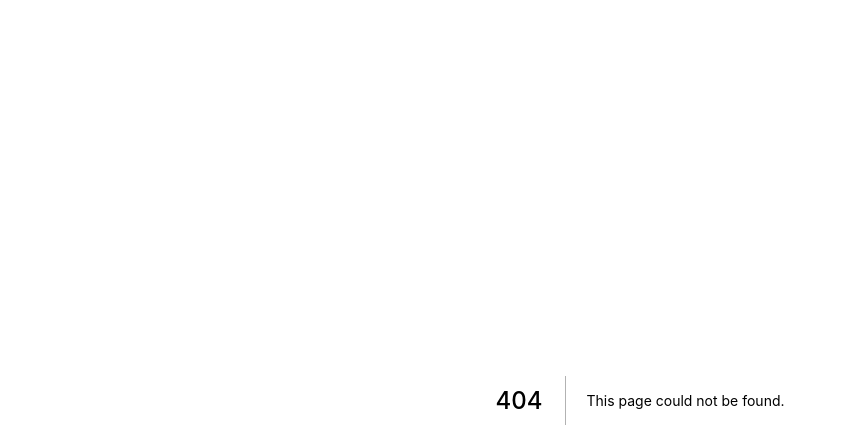
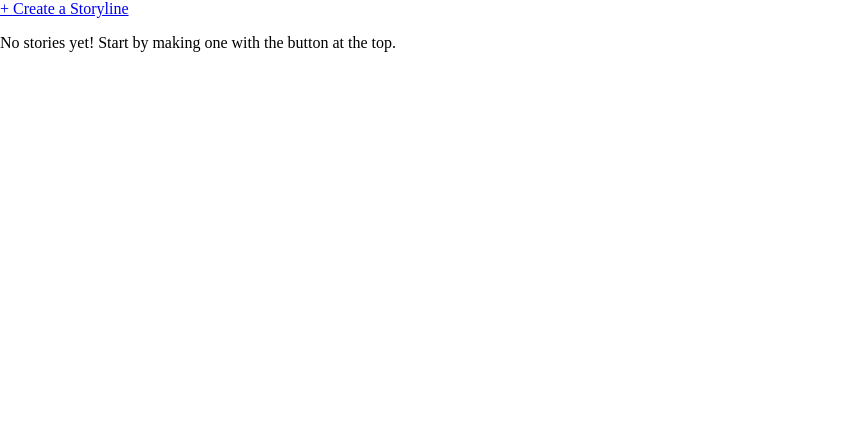
Before and after one commit to pocuslabs/make-a-quest, a Next.js app: page /stories in a window 1280 px wide. Before the commit this address had no page. Shown: the top 448 px of the page, without its empty margins (0-847 px from the left). Built offline with nearby package versions, Linux system fonts and the light colour scheme.

Commit message:
almost there, not storing name for some reason

```diff
--- /dev/null
+++ b/app/store.js
@@ -0,0 +1,8 @@
+import { configureStore } from '@reduxjs/toolkit';
+import gameReducer from '~/features/game/gameSlice';
+
+export const store = configureStore({
+  reducer: gameReducer
+});
+
+export default store;
--- a/components/Story.js
+++ b/components/Story.js
@@ -1,9 +1,9 @@
 import styles from "~/styles/components/Story.module.css"
 
-export default function Story({ data }) {
+export default function Story({ data: { name } }) {
 	return (
 		<div className={styles.story}>
-			{data.name}
+			{name}
 		</div>
 	)
 }
--- a/components/StoryConfig.js
+++ b/components/StoryConfig.js
@@ -1,19 +1,19 @@
 import Link from "next/link"
+import { useSelector } from "react-redux"
 
 import Story from "~/components/Story"
-import useGame from "~/hooks/useGame"
 import styles from "~/styles/components/StoryConfig.module.css"
 
 export default function StoryConfig(props) {
-	const { state, setState, resetState } = useGame();
+	const stories = useSelector((state) => state.stories)
 
 	return (
 		<div className={styles.storyConfig}>
-			<Link href="/storylines/new"><a>+ Create a Storyline</a></Link>
+			<Link href="/stories/new"><a>+ Create a Storyline</a></Link>
 
 			{
-				state.stories.length ? (
-					state.stories.map(story => (
+				stories.length ? (
+					Object.entries(stories).map(([id, story]) => (
 						<Story key={story.id} data={story} />
 					))
 				) : (
--- /dev/null
+++ b/features/game/gameSlice.js
@@ -0,0 +1,92 @@
+import uniqid from "uniqid";
+import { createSlice } from '@reduxjs/toolkit';
+
+const initialState = {
+  name: "",
+	stories: {}
+};
+
+// NOTE: Leaving this chunk as a comment for later use
+//
+// The function below is called a thunk and allows us to perform async logic. It
+// can be dispatched like a regular action: `dispatch(incrementAsync(10))`. This
+// will call the thunk with the `dispatch` function as the first argument. Async
+// code can then be executed and other actions can be dispatched. Thunks are
+// typically used to make async requests.
+// export const incrementAsync = createAsyncThunk(
+//   'counter/fetchCount',
+//   async (amount) => {
+//     const response = await fetchCount(amount);
+//     // The value we return becomes the `fulfilled` action payload
+//     return response.data;
+//   }
+// );
+
+export const gameSlice = createSlice({
+  name: "game",
+  initialState,
+  reducers: {
+    makeStory(state, action) {
+			const id = action.payload.id || uniqid();
+
+      state.stories[id] = {
+				id,
+				name: "",
+				...action.payload
+			};
+    },
+
+		setStory(state, action) {
+			state.stories[action.payload.id] = action.payload;
+		},
+
+		updateStory(state, action) {
+			const payload = action.payload;
+			let story = state.stories[payload.id];
+
+			state.stories[payload.id] = {
+				...story,
+				...payload
+			};
+		},
+
+		deleteStory(state, action) {
+			delete state.stories[action.payload];
+		}
+  },
+
+	// NOTE: for later
+	//
+  // The `extraReducers` field lets the slice handle actions defined elsewhere,
+  // including actions generated by createAsyncThunk or in other slices.
+  // extraReducers: (builder) => {
+  //   builder
+  //     .addCase(incrementAsync.pending, (state) => {
+  //       state.status = 'loading';
+  //     })
+  //     .addCase(incrementAsync.fulfilled, (state, action) => {
+  //       state.status = 'idle';
+  //       state.value += action.payload;
+  //     });
+  // },
+});
+
+export const { makeStory, setStory, updateStory, deleteStory } = gameSlice.actions;
+
+// NOTE: for later
+//
+// The function below is called a selector and allows us to select a value from
+// the state. Selectors can also be defined inline where they're used instead of
+// in the slice file. For example: `useSelector((state: RootState) => state.counter.value)`
+// export const selectCount = (state) => state.counter.value;
+
+// We can also write thunks by hand, which may contain both sync and async logic.
+// Here's an example of conditionally dispatching actions based on current state.
+// export const incrementIfOdd = (amount) => (dispatch, getState) => {
+//   const currentValue = selectCount(getState());
+//   if (currentValue % 2 === 1) {
+//     dispatch(incrementByAmount(amount));
+//   }
+// };
+
+export default gameSlice.reducer;
--- a/hooks/useGame.js
+++ /dev/null
@@ -1,69 +0,0 @@
-import { createContext, useContext, useReducer, useCallback } from "react"
-
-const initialState = {
-	name: "",
-	stories: []
-};
-
-export const GameContext = createContext(initialState);
-
-const reducer = (state, action) => {
-	switch (action.type) {
-		case "set":
-			return {...action.state};
-		case "update":
-			return {
-				...state,
-				...action.state
-			};
-		case "reset":
-			return initialState;
-		default:
-			return state;
-	}
-};
-
-export const GameContextProvider = ({ children }) => {
-	const [state, dispatch] = useReducer(reducer, initialState);
-
-	const setState = useCallback((field, newState) => {
-		if (typeof field === "string" && typeof newState !== "undefined") {
-			return dispatch({
-				type: "update",
-				state: {
-					...state,
-					[field]: newState
-				}
-			});
-		} else if (typeof field === "object" && typeof newState === "undefined") {
-			return dispatch({
-				type: "update",
-				state: newState
-			});
-		} else {
-			throw new Error("setState takes a state object to merge with the state, or a field string and value pair.")
-		}
-	}, [state, dispatch]);
-
-	const resetState = () => {
-		return dispatch({ type: "reset" });
-	};
-
-	const makeStory = () => {
-
-	}
-
-	const value = {
-		state,
-		setState,
-		resetState
-	};
-
-	return (
-		<GameContext.Provider value={value}>{children}</GameContext.Provider>
-	)
-};
-
-export const useGame = () => useContext(GameContext);
-
-export default useGame;
--- a/package.json
+++ b/package.json
@@ -9,11 +9,14 @@
     "lint": "next lint"
   },
   "dependencies": {
+    "@reduxjs/toolkit": "^1.6.1",
     "next": "11.1.0",
     "normalize.css": "^8.0.1",
     "react": "17.0.2",
     "react-dom": "17.0.2",
-    "react-hook-form": "^7.12.2"
+    "react-hook-form": "^7.12.2",
+    "react-redux": "^7.2.4",
+    "uniqid": "^5.3.0"
   },
   "devDependencies": {
     "eslint": "7.32.0",
--- /dev/null
+++ b/pages/stories/index.js
@@ -0,0 +1,7 @@
+import StoryConfig from "~/components/StoryConfig"
+
+export default function Stories() {
+	return (
+		<StoryConfig />
+	);
+}
```
Also changed, not shown: pages/_app.js (+5 -3 lines), pages/stories/new.js (+8 -3 lines), 1 other file (tests, documents, lock files or other folders).
